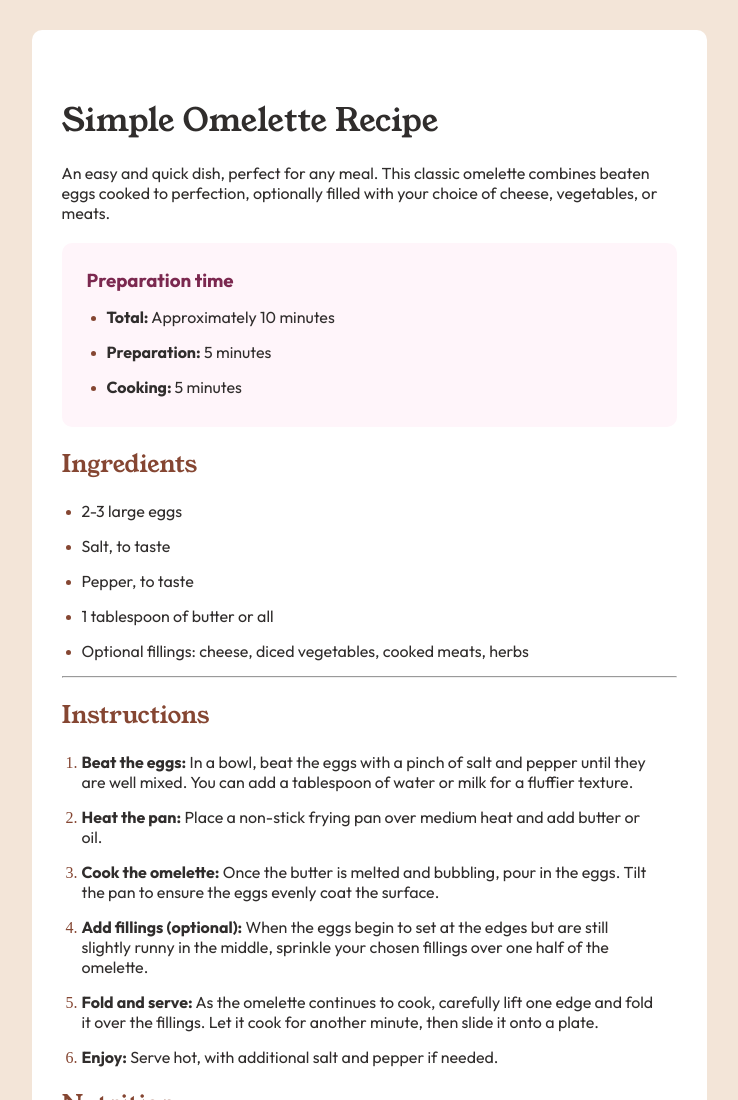
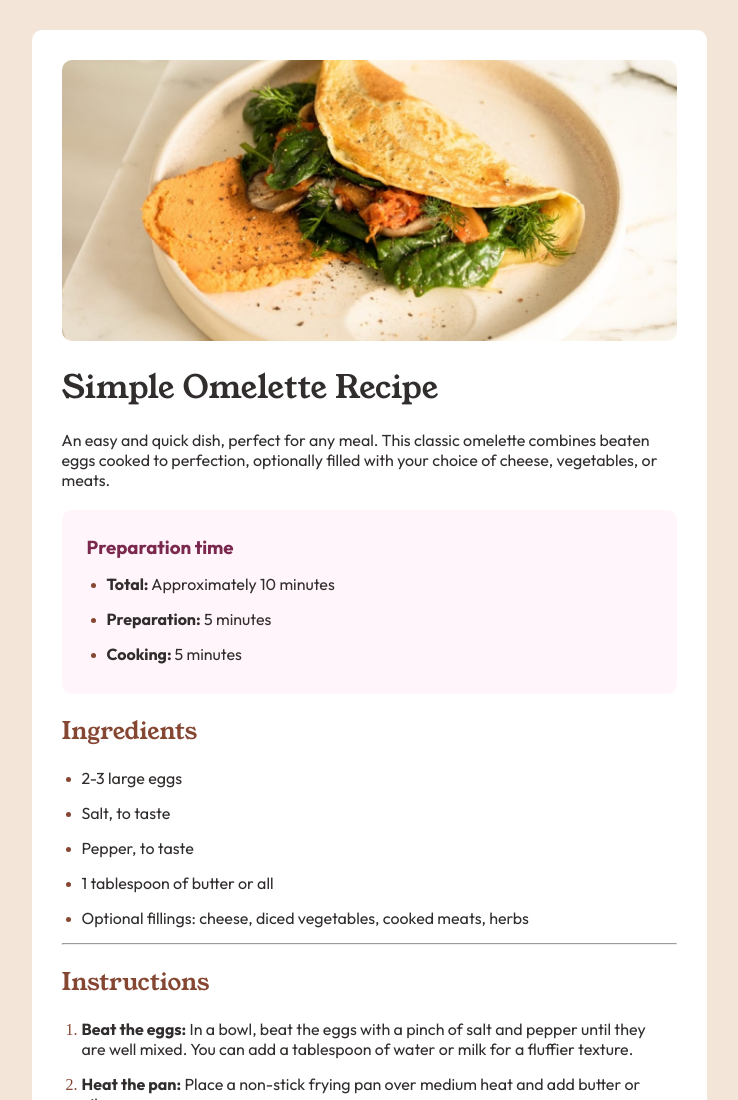
Before and after one commit to elishabhatti/recipe-page-main, a plain HTML site: page index.html in a window 1280 px wide. Shown: the top 1100 px of the page, without its empty margins (271-1009 px from the left). Drawn offline with Linux system fonts and the light colour scheme; the site is published under a folder, as on GitHub Pages, so addresses that start at the root find nothing.

Commit message:
i correct mistake

```diff
--- a/index.html
+++ b/index.html
@@ -123,7 +123,7 @@
 <body>
   <div class="container">
     <div class="card">
-        <img src="/assets/images/image-omelette.jpeg" alt="">
+        <img src="./assets/images/image-omelette.jpeg" alt="">
       <div class="preview">
         <h1>Simple Omelette Recipe</h1>
         <p>An easy and quick dish, perfect for any meal. This classic omelette combines beaten eggs cooked
```
